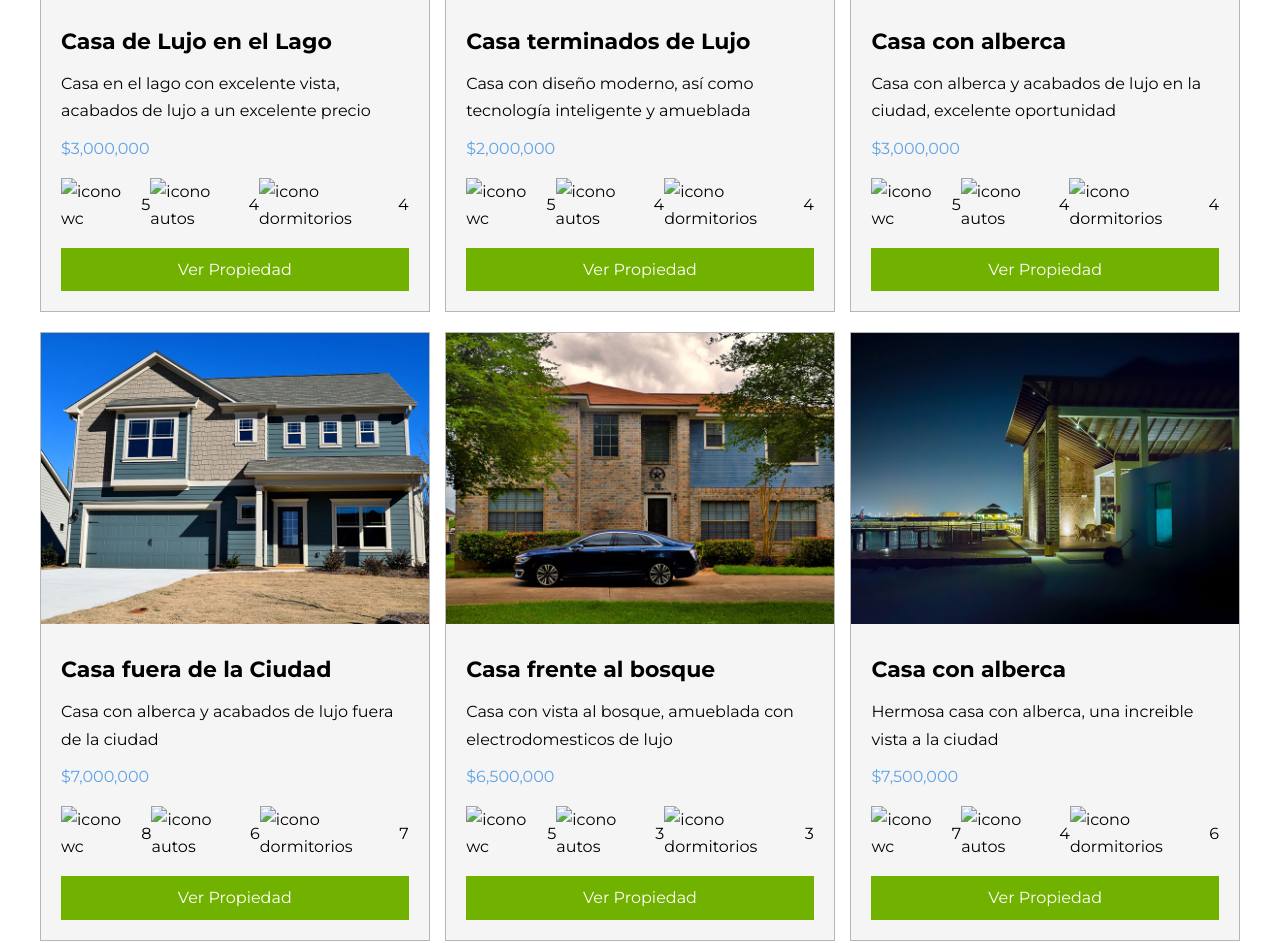
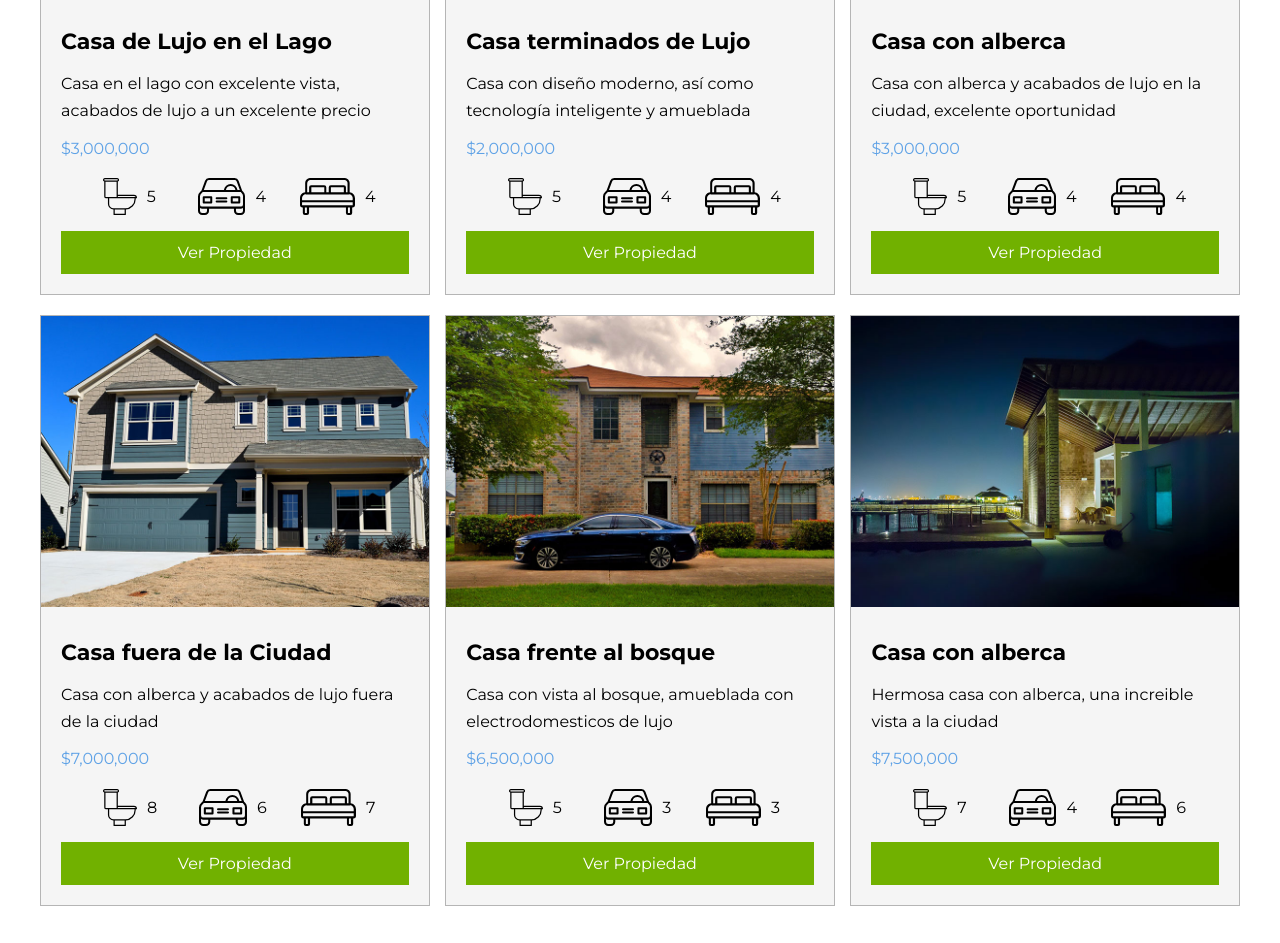
Before and after one commit to mauriciodgln/BienesRaices, a plain HTML site: page anuncios.html in a window 1280 px wide. Shown: the part 492-1435 px from the top of the page. Drawn offline with Linux system fonts and the light colour scheme; the site is published under a folder, as on GitHub Pages, so addresses that start at the root find nothing.

Commit message:
Update anuncios.html

```diff
--- a/anuncios.html
+++ b/anuncios.html
@@ -16,7 +16,7 @@
     <header class="header-sitio">
         <div class="contenedor separador-header">
             <div class="barra">
-                <a href="/">
+                <a href="/BienesRaices">
                     <img src="img/logo.svg" alt="Logotipo de bienes raíces">
                 </a>
                 <nav class="navegacion">
@@ -40,15 +40,15 @@
                     <p class="precio">$3,000,000</p>
                     <ul class="iconos-caracteristicas-casas">
                         <li>
-                            <img src="/img/icono_wc.svg" alt="icono wc">
+                            <img src="img/icono_wc.svg" alt="icono wc">
                             <p>5</p>
                         </li>
                         <li>
-                            <img src="/img/icono_estacionamiento.svg" alt="icono autos">
+                            <img src="img/icono_estacionamiento.svg" alt="icono autos">
                             <p>4</p>
                         </li>
                         <li>
-                            <img src="/img/icono_dormitorio.svg" alt="icono dormitorios">
+                            <img src="img/icono_dormitorio.svg" alt="icono dormitorios">
                             <p>4</p>
                         </li>
                     </ul>
@@ -64,15 +64,15 @@
                     <p class="precio">$2,000,000</p>
                     <ul class="iconos-caracteristicas-casas">
                         <li>
-                            <img src="/img/icono_wc.svg" alt="icono wc">
+                            <img src="img/icono_wc.svg" alt="icono wc">
                             <p>5</p>
                         </li>
                         <li>
-                            <img src="/img/icono_estacionamiento.svg" alt="icono autos">
+                            <img src="img/icono_estacionamiento.svg" alt="icono autos">
                             <p>4</p>
                         </li>
                         <li>
-                            <img src="/img/icono_dormitorio.svg" alt="icono dormitorios">
+                            <img src="img/icono_dormitorio.svg" alt="icono dormitorios">
                             <p>4</p>
                         </li>
                     </ul>
@@ -88,15 +88,15 @@
                     <p class="precio">$3,000,000</p>
                     <ul class="iconos-caracteristicas-casas">
                         <li>
-                            <img src="/img/icono_wc.svg" alt="icono wc">
+                            <img src="img/icono_wc.svg" alt="icono wc">
                             <p>5</p>
                         </li>
                         <li>
-                            <img src="/img/icono_estacionamiento.svg" alt="icono autos">
+                            <img src="img/icono_estacionamiento.svg" alt="icono autos">
                             <p>4</p>
                         </li>
                         <li>
-                            <img src="/img/icono_dormitorio.svg" alt="icono dormitorios">
+                            <img src="img/icono_dormitorio.svg" alt="icono dormitorios">
                             <p>4</p>
                         </li>
                     </ul>
@@ -112,15 +112,15 @@
                     <p class="precio">$7,000,000</p>
                     <ul class="iconos-caracteristicas-casas">
                         <li>
-                            <img src="/img/icono_wc.svg" alt="icono wc">
+                            <img src="img/icono_wc.svg" alt="icono wc">
                             <p>8</p>
                         </li>
                         <li>
-                            <img src="/img/icono_estacionamiento.svg" alt="icono autos">
+                            <img src="img/icono_estacionamiento.svg" alt="icono autos">
                             <p>6</p>
                         </li>
                         <li>
-                            <img src="/img/icono_dormitorio.svg" alt="icono dormitorios">
+                            <img src="img/icono_dormitorio.svg" alt="icono dormitorios">
                             <p>7</p>
                         </li>
                     </ul>
@@ -136,15 +136,15 @@
                     <p class="precio">$6,500,000</p>
                     <ul class="iconos-caracteristicas-casas">
                         <li>
-                            <img src="/img/icono_wc.svg" alt="icono wc">
+                            <img src="img/icono_wc.svg" alt="icono wc">
                             <p>5</p>
                         </li>
                         <li>
-                            <img src="/img/icono_estacionamiento.svg" alt="icono autos">
+                            <img src="img/icono_estacionamiento.svg" alt="icono autos">
                             <p>3</p>
                         </li>
                         <li>
-                            <img src="/img/icono_dormitorio.svg" alt="icono dormitorios">
+                            <img src="img/icono_dormitorio.svg" alt="icono dormitorios">
                             <p>3</p>
                         </li>
                     </ul>
@@ -160,15 +160,15 @@
                     <p class="precio">$7,500,000</p>
                     <ul class="iconos-caracteristicas-casas">
                         <li>
-                            <img src="/img/icono_wc.svg" alt="icono wc">
+                            <img src="img/icono_wc.svg" alt="icono wc">
                             <p>7</p>
                         </li>
                         <li>
-                            <img src="/img/icono_estacionamiento.svg" alt="icono autos">
+                            <img src="img/icono_estacionamiento.svg" alt="icono autos">
                             <p>4</p>
                         </li>
                         <li>
-                            <img src="/img/icono_dormitorio.svg" alt="icono dormitorios">
+                            <img src="img/icono_dormitorio.svg" alt="icono dormitorios">
                             <p>6</p>
                         </li>
                     </ul>
```
